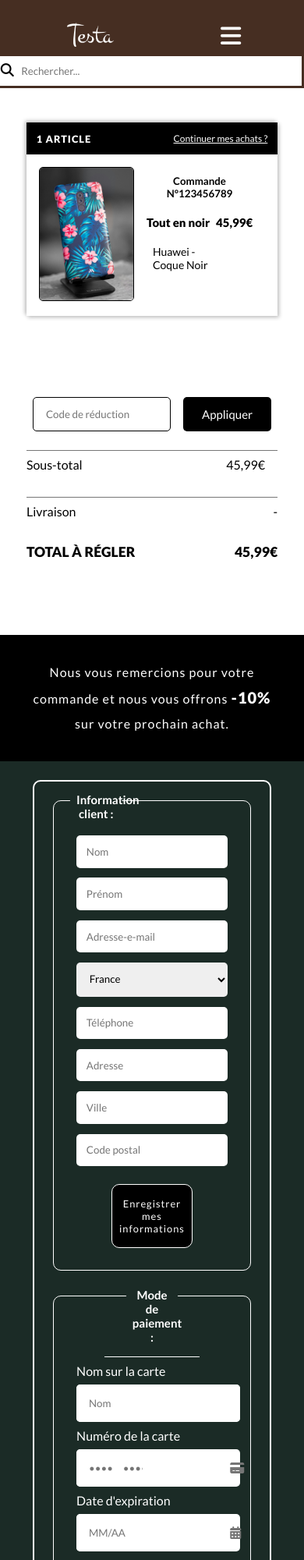
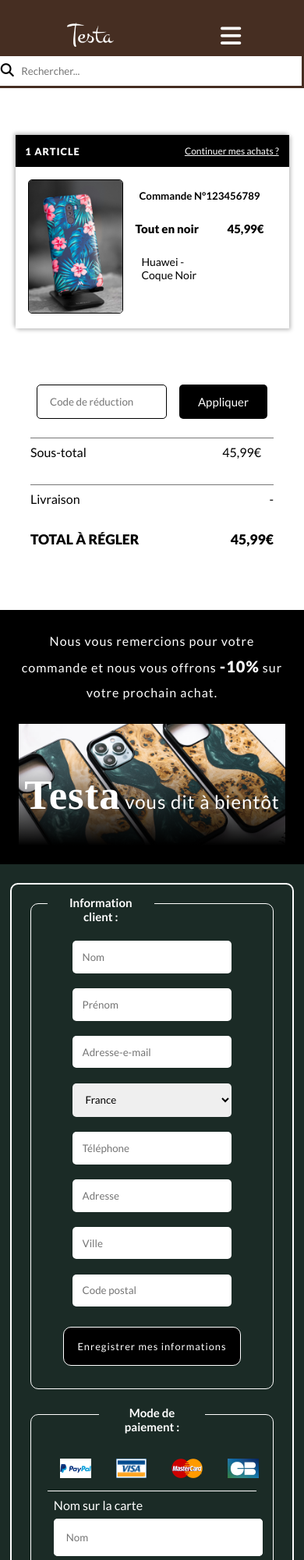
Before and after one commit to Mayelie-Lnx/Projet-Testa, a plain HTML site: page Panier.html in a window 390 px wide. Shown: the top 2000 px of the page at 78% size. Drawn offline with Linux system fonts and the light colour scheme; a web font is replaced by a local one.

Commit message:
projet finis

```diff
--- a/Panier.html
+++ b/Panier.html
@@ -140,7 +140,7 @@
               <input
                 type="text"
                 name="Nom-sur-carte"
-                id="Nom-sur-carte"
+                id="nom-sur-carte"
                 placeholder="Nom"
               />
             </div>
@@ -149,7 +149,7 @@
               <input
                 type="text"
                 name="Num-carte"
-                id="Num-carte"
+                id="num-carte"
                 placeholder="••••     ••••     ••••     ••••     ••••"
                 maxlength="16"
                 required
@@ -281,6 +281,9 @@
             Nous vous remercions pour votre commande et nous vous offrons
             <span>-10%</span> sur votre prochain achat.
           </p>
+          <div>
+            <p><span>Testa</span> vous dit à bientôt</p>
+          </div>
         </div>
       </section>
     </main>
--- a/css/panier.css
+++ b/css/panier.css
@@ -251,6 +251,7 @@
 .article-2 form i {
   color: #757575;
   width: 6%;
+  margin: 1rem;
 }
 .article-2 label {
   margin: 0.5rem;
@@ -285,7 +286,7 @@
   background-color: black;
   color: white;
   width: 31%;
-  padding: 2rem 1rem 2rem 1rem;
+  padding: 2rem 1rem;
   margin: 0;
 }
 .article-3 div button:nth-child(1) {
@@ -304,7 +305,7 @@
 }
 .article-3 form {
   display: flex;
-  justify-content: space-evenly;
+  flex-wrap: wrap;
 }
 .article-3 div input {
   margin: 2rem 0;
@@ -317,6 +318,7 @@
   border-radius: 5px;
   border: none;
   outline: none;
+  margin: 0.3rem;
 }
 .article-3 #adresse {
   width: 40%;
@@ -325,10 +327,20 @@
 .article-3 #code {
   width: 10%;
 }
+
 /* ============== Section Aside ============== */
 
+@keyframes slide-right {
+  from {
+    transform: translateX(-100%);
+  }
+  to {
+    transform: translateX(0%);
+  }
+}
 main .section-aside {
   flex: auto;
+  animation: 3s slide-right;
 }
 .section-aside article {
   background-color: white;
@@ -465,14 +477,38 @@
   background-color: black;
   color: white;
   text-align: center;
-  padding: 2rem;
+  padding: 1.5rem;
   line-height: 2rem;
   letter-spacing: 1px;
+}
+.section-aside .div-container-3 p {
+  margin-bottom: 1.5rem;
 }
 .section-aside .div-container-3 span {
   font-weight: 800;
   font-size: 20px;
   font-family: "Lato";
+}
+.section-aside .div-container-3 div {
+  background: linear-gradient(transparent 30%, rgb(0, 0, 0)),
+    url("../Images/BG\ 4.png");
+  background-size: cover;
+  background-position: center;
+  color: white;
+  text-align: center;
+  display: flex;
+  align-items: flex-end;
+  justify-content: center;
+  height: 40vw;
+}
+.section-aside .div-container-3 div p {
+  padding-bottom: 1rem;
+  font-size: 1.5rem;
+  letter-spacing: 1px;
+}
+.section-aside .div-container-3 div span {
+  font-family: "Montez";
+  font-size: 3.3rem;
 }
 
 /* ================ RESPONSIVE ================ */
@@ -581,6 +617,9 @@
   footer section:nth-child(2) li {
     padding: 1rem 1rem;
   }
+  main .section-1 {
+    width: 80%;
+  }
   .div-details .div-h5 {
     font-size: 16px;
   }
@@ -590,22 +629,36 @@
   .div-text p {
     font-size: 14px;
   }
+  .section-aside article {
+    padding: 1rem 0;
+  }
+  .section-aside article .container-1 {
+    width: 85%;
+  }
 }
 @media screen and (max-width: 873px) {
   .section-aside article {
     display: flex;
     flex-direction: column;
-    /* align-items: baseline; */
   }
-  .section-aside article .container-1,
-  .container-2 {
+  .section-aside article .container-1 {
     width: 90%;
-    margin: 2rem;
+    margin: 4rem 0 2rem 0;
     margin-left: auto;
     margin-right: auto;
   }
+  .section-aside article .container-2 {
+    margin: 0 2.5rem 2rem 2.5rem;
+    margin-left: auto;
+    margin-right: auto;
+    width: 80%;
+  }
   .article-1 form #select-pays {
-    width: 99%;
+    width: 97%;
+  }
+  .article-1 form input,
+  select {
+    margin: 0.6rem 2rem;
   }
   .article-1 form input {
     width: 92%;
@@ -614,6 +667,11 @@
     width: 40px;
     height: 25px;
     margin: 0.3em;
+  }
+  .article-2 form input #num-carte,
+  #date-exp,
+  #CVV {
+    padding: 0.6rem 7rem 0.6rem 1rem;
   }
 }
 @media screen and (max-width: 768px) {
@@ -638,6 +696,28 @@
   footer section:nth-child(2) ul {
     flex-wrap: wrap;
   }
+  main h3 {
+    width: 30%;
+  }
+  .article-3 div button {
+    width: 31%;
+    padding: 1.5rem 0.5rem;
+    margin: 0;
+  }
+}
+@media screen and (max-width: 600px) {
+  main h3 {
+    width: 45%;
+  }
+  .article-3 div button {
+    width: 39%;
+    padding: 1rem 0.5rem;
+    margin: 0;
+    font-size: 0.7rem;
+  }
+  .article-3 label {
+    font-size: 0.8rem;
+  }
 }
 @media screen and (max-width: 425px) {
   header section p {
@@ -646,8 +726,14 @@
   nav ul {
     margin-left: -20rem;
   }
-  .div-paiement-img img {
-    display: none;
+  article .div-paiement-img {
+    width: 100%;
+  }
+  .section-1 article button {
+    width: 85%;
+  }
+  .article-3 label {
+    font-size: 0.6rem;
   }
 }
 @media screen and (max-width: 320px) {
@@ -663,11 +749,7 @@
     background-color: #1b2b26;
     width: 60%;
     padding: 0.5rem;
-
     font-size: 15px;
-  }
-  .div-paiement-img img {
-    display: none;
   }
   .article-2 img {
     width: 30px;
@@ -678,4 +760,7 @@
   .container-2 {
     width: 100%;
   }
+  .article-3 label {
+    font-size: 0.5rem;
+  }
 }
```
Also changed, not shown: css/style.css (+0 -9 lines).
